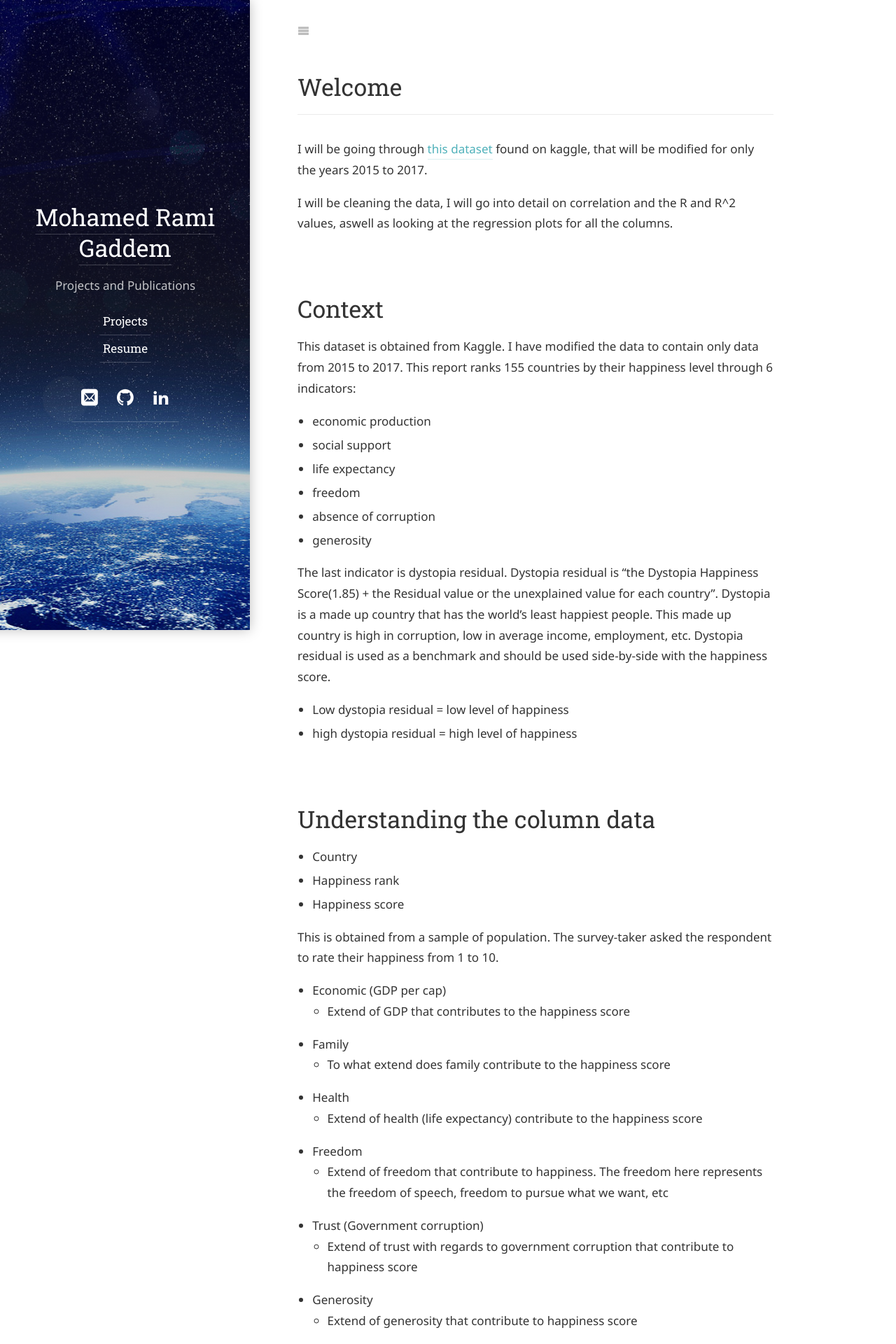
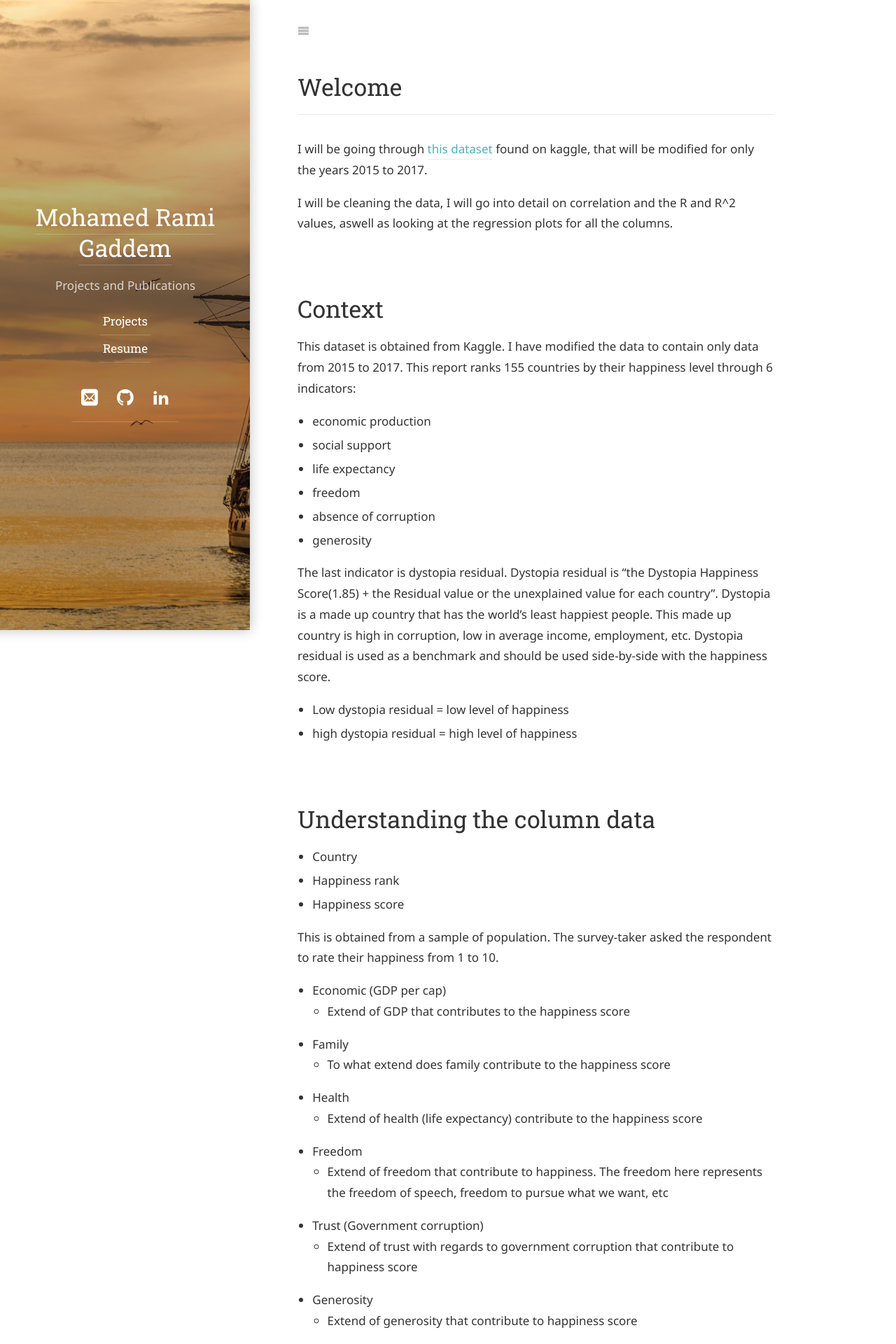
Before and after one commit to m-rami-g/M-rami-g.github.io, a Jekyll site: the page built from project/storage/happiness.md, in a window 1280 px wide. Shown: the top 1920 px of the page at 70% size. Built offline with Jekyll 4.4.1, drawn with Linux system fonts in a browser that asks for light colours; some web fonts are replaced; our own code applies the rules of GitHub Pages for plain Markdown files; a script that is not in the unit is left out.

Commit message:
Update _config.yml

```diff
--- a/_config.yml
+++ b/_config.yml
@@ -74,7 +74,7 @@ paginate_path:         /page-:num/
 # ========================================================================================
 
 # Sidebar image and theme color of the site.
-accent_image:          /assets/img/sidebar-bg.jpg
+accent_image:          /assets/img/side.jpg
 accent_color:          rgb(79,177,186)
 
 # This is used for the `theme-color` meta tag,
```
